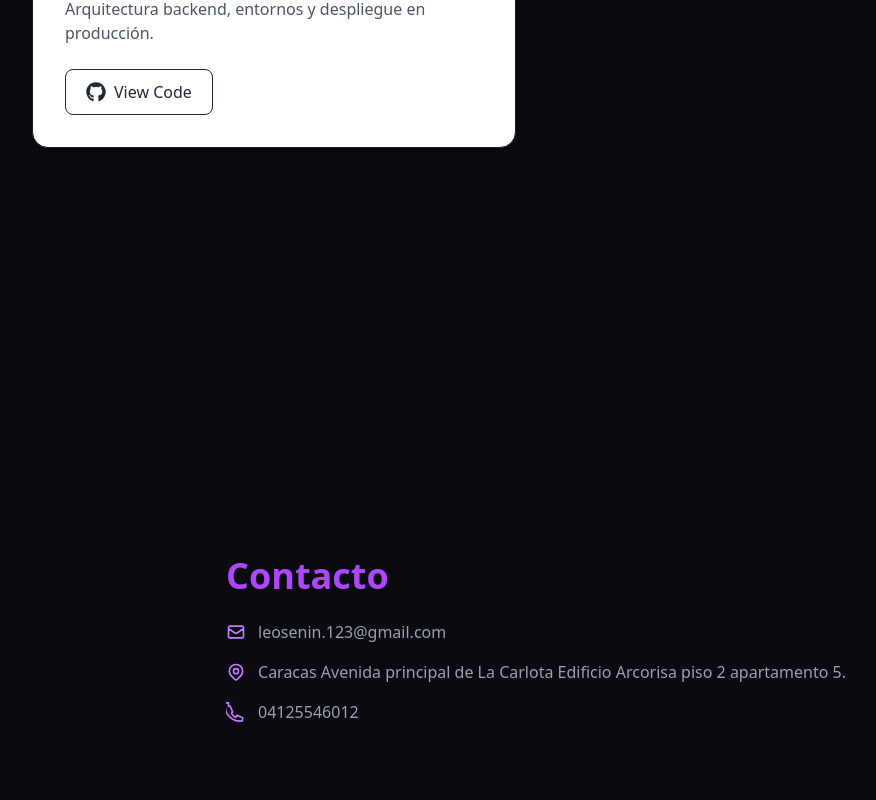
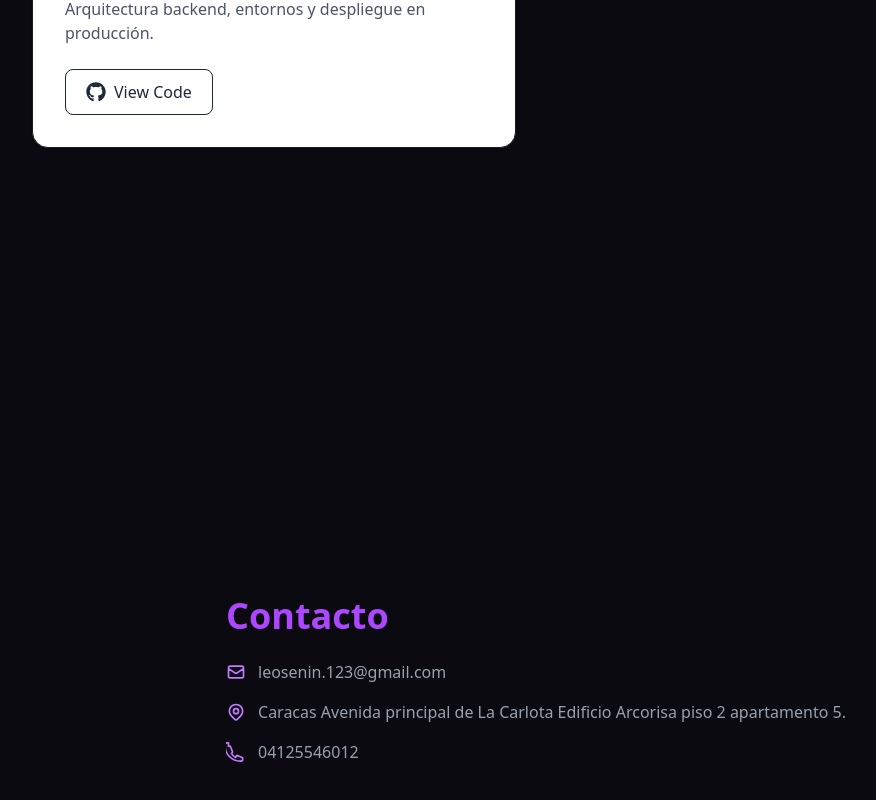
Before and after one commit to ferrarileonardo/mi-portafolio, a Next.js app: page / in a window 1280 px wide. Shown: the part 2838-3638 px from the top of the page, without its empty margins (104-980 px from the left). Built offline with nearby package versions, Linux system fonts and the light colour scheme.

Commit message:
feat(ui): mejoras en el  scroll

```diff
--- a/app/page.tsx
+++ b/app/page.tsx
@@ -53,7 +53,7 @@ export default function Home() {
 {/* Contact */}
 <section
   id="contact"
-  className="scroll-mt-50 mt-50 py-32 px-6 max-w-6xl mx-auto"
+  className="scroll-mt-60 mt-60 py-32 px-6 max-w-6xl mx-auto"
 >
   <h2 className="text-4xl font-bold text-purple-500 mb-6">Contacto</h2>
 
```
